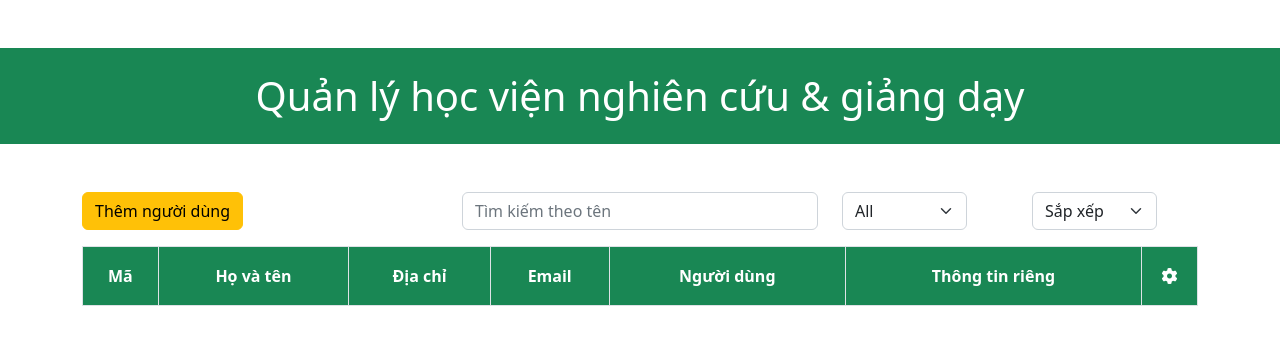
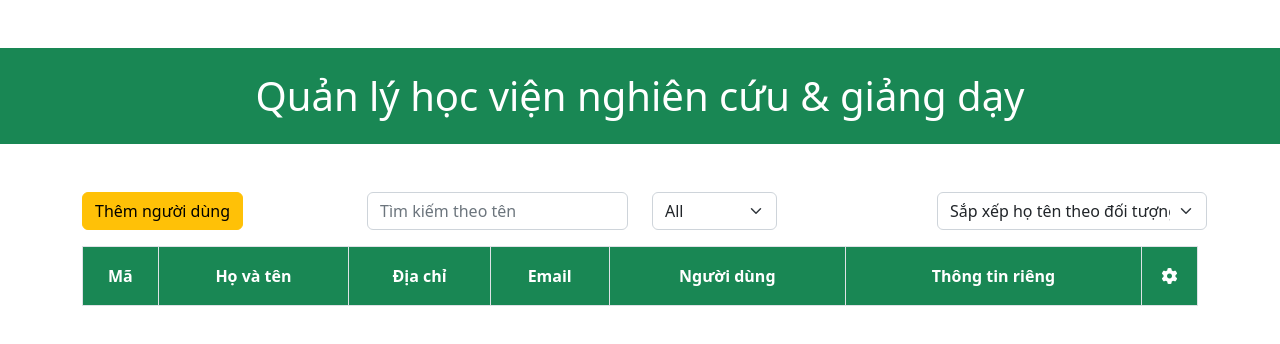
Before and after one commit to minnielam90/BCS09-baitapES6-OOP, a plain HTML site: page index.html in a window 1280 px wide. Drawn offline with nearby package versions, Linux system fonts and the light colour scheme.

Commit message:
commit lai

```diff
--- a/index.html
+++ b/index.html
@@ -36,7 +36,7 @@
       <div class="container">
         <div class="row">
           <!--! Thêm người dùng -->
-          <div class="col-4">
+          <div class="col-lg-3 col-md-6 col-sm-12">
             <button
               type="button"
               class="btn btn-warning mb-3"
@@ -49,7 +49,7 @@
           </div>
 
           <!--! tìm kiếm -->
-          <div class="col-4">
+          <div class="col-lg-3 col-md-6 col-sm-12">
             <div class="input-group mb-3">
               <input
                 id="searchId"
@@ -61,7 +61,7 @@
           </div>
 
           <!--chọn đối tượng người dùng -->
-          <div class="col-2">
+          <div class="col-lg-3 col-md-6 col-sm-12">
             <select
               class="form-select mb-3"
               style="width: 125px"
@@ -75,13 +75,13 @@
           </div>
 
           <!-- sắp xếp theo họ tên -->
-          <div class="col-2">
+          <div class="col-lg-3 col-md-6 col-sm-12">
             <select
               class="form-select mb-3"
-              style="width: 125px"
+              style="width: 270px"
               id="sortSelect"
             >
-              <option value="">Sắp xếp</option>
+              <option value="">Sắp xếp họ tên theo đối tượng</option>
               <option value="asc">Tăng dần</option>
               <option value="desc">Giảm dần</option>
             </select>
--- a/models/ListPerson.js
+++ b/models/ListPerson.js
@@ -275,8 +275,8 @@ export default class ListPerson {
     const sortedUsers = [...this.arrListPerson];
 
     sortedUsers.sort((a, b) => {
-      const nameA = this.getFirstCharacter(a.hoTen);
-      const nameB = this.getFirstCharacter(b.hoTen);
+      const nameA = a.hoTen.toLowerCase();
+      const nameB = b.hoTen.toLowerCase();
 
       if (sortOrder === "asc") {
         return nameA.localeCompare(nameB);
@@ -287,8 +287,4 @@ export default class ListPerson {
 
     this.renderUser(sortedUsers);
   }
-
-  getFirstCharacter(name) {
-    return name ? name.trim()[0].toLowerCase() : "";
-  }
 }
```
